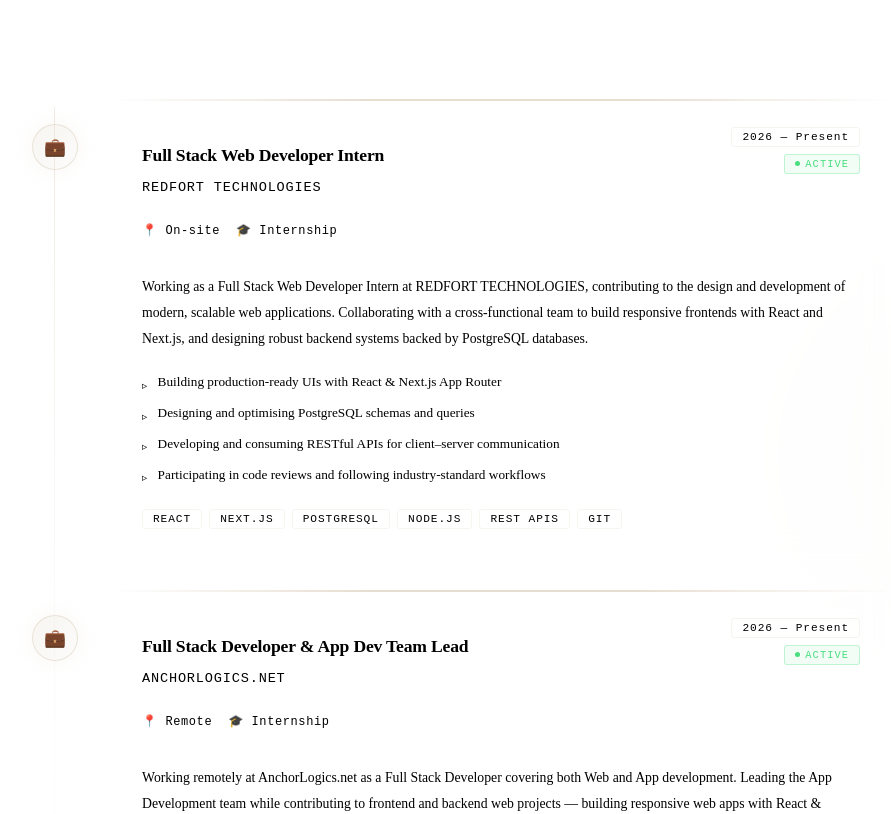
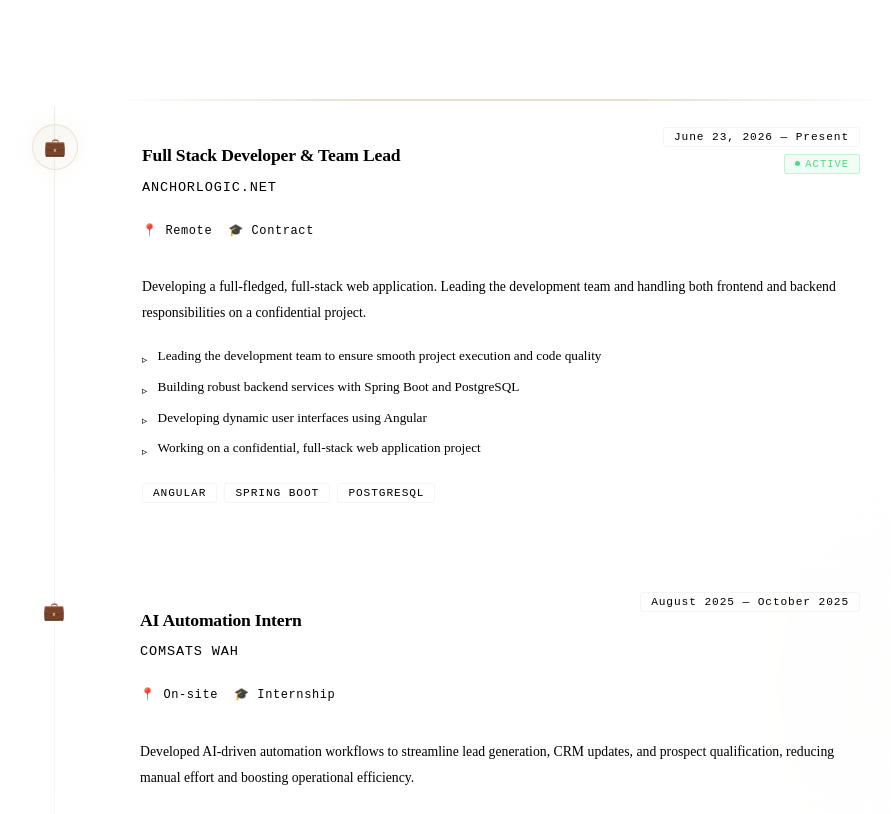
Before and after one commit to haseebahmedpk/haseeb-ahmed-portfolio, a React (Vite) app: page / in a window 1280 px wide. Shown: the part 1981-2795 px from the top of the page, without its empty margins (178-1069 px from the left). Built offline with nearby package versions, Linux system fonts and the light colour scheme; the HTML template or start-up script is replaced by a standard one.

Commit message:
Update hero section tags and experience details

```diff
--- a/src/components/Experience.jsx
+++ b/src/components/Experience.jsx
@@ -4,38 +4,64 @@
 
 const EXPERIENCES = [
   {
-    role: 'Full Stack Web Developer Intern',
-    company: 'REDFORT TECHNOLOGIES',
-    type: 'Internship',
-    duration: '2026 — Present',
+    role: 'Full Stack Developer & Team Lead',
+    company: 'AnchorLogic.Net',
+    type: 'Contract',
+    duration: 'June 23, 2026 — Present',
     status: 'current',
-    location: 'On-site',
-    stack: ['React', 'Next.js', 'PostgreSQL', 'Node.js', 'REST APIs', 'Git'],
-    description:
-      'Working as a Full Stack Web Developer Intern at REDFORT TECHNOLOGIES, contributing to the design and development of modern, scalable web applications. Collaborating with a cross-functional team to build responsive frontends with React and Next.js, and designing robust backend systems backed by PostgreSQL databases.',
+    location: 'Remote',
+    stack: ['Angular', 'Spring Boot', 'PostgreSQL'],
+    description: 'Developing a full-fledged, full-stack web application. Leading the development team and handling both frontend and backend responsibilities on a confidential project.',
     highlights: [
-      'Building production-ready UIs with React & Next.js App Router',
-      'Designing and optimising PostgreSQL schemas and queries',
-      'Developing and consuming RESTful APIs for client–server communication',
-      'Participating in code reviews and following industry-standard workflows',
+      'Leading the development team to ensure smooth project execution and code quality',
+      'Building robust backend services with Spring Boot and PostgreSQL',
+      'Developing dynamic user interfaces using Angular',
+      'Working on a confidential, full-stack web application project',
     ],
   },
   {
-    role: 'Full Stack Developer & App Dev Team Lead',
-    company: 'ANCHORLOGICS.NET',
+    role: 'AI Automation Intern',
+    company: 'Comsats Wah',
     type: 'Internship',
-    duration: '2026 — Present',
-    status: 'current',
+    duration: 'August 2025 — October 2025',
+    status: 'past',
+    location: 'On-site',
+    stack: ['n8n', 'Zapier', 'Webhooks', 'AI Automation'],
+    description: 'Developed AI-driven automation workflows to streamline lead generation, CRM updates, and prospect qualification, reducing manual effort and boosting operational efficiency.',
+    highlights: [
+      'Developed AI-driven automation workflows using n8n and Zapier',
+      'Integrated Webhooks to streamline lead generation and CRM updates',
+      'Reduced manual effort and boosted operational efficiency',
+    ],
+  },
+  {
+    role: 'AI Development Intern',
+    company: 'Capreg Soft',
+    type: 'Internship',
+    duration: 'June 2025 — August 2025',
+    status: 'past',
     location: 'Remote',
-    stack: ['React', 'Next.js', 'PostgreSQL', 'Flutter', 'Dart', 'Node.js', 'REST APIs', 'Git'],
-    description:
-      'Working remotely at AnchorLogics.net as a Full Stack Developer covering both Web and App development. Leading the App Development team while contributing to frontend and backend web projects — building responsive web apps with React & Next.js, scalable backends with PostgreSQL, and cross-platform mobile apps with Flutter.',
+    stack: ['LangChain', 'LangGraph', 'Python', 'AI Agents'],
+    description: 'Designed end-to-end AI solutions and agentic workflows for intelligent decision-making, multi-step task orchestration, and complex business logic execution.',
     highlights: [
-      'Leading the App Development team — planning, assigning tasks & reviewing code',
-      'Building cross-platform mobile applications using Flutter & Dart',
-      'Developing full-stack web apps with React, Next.js & PostgreSQL',
-      'Designing and consuming RESTful APIs across web and mobile platforms',
-      'Collaborating asynchronously in a remote-first, cross-functional team',
+      'Designed end-to-end AI solutions using LangChain and LangGraph',
+      'Built agentic workflows for intelligent decision-making',
+      'Implemented multi-step task orchestration and complex business logic execution',
+    ],
+  },
+  {
+    role: 'Frontend Development Intern',
+    company: 'Plan D. Studios',
+    type: 'Internship',
+    duration: 'June 2024 — August 2024',
+    status: 'past',
+    location: 'On-site',
+    stack: ['HTML', 'CSS', 'JavaScript', 'Bootstrap'],
+    description: 'Developed cross-browser web applications and landing pages, collaborating with the team to translate mockups into responsive, user-friendly interfaces.',
+    highlights: [
+      'Developed cross-browser web applications and landing pages',
+      'Translated design mockups into responsive, user-friendly interfaces',
+      'Collaborated effectively within a team environment',
     ],
   },
 ]
--- a/src/components/Hero.jsx
+++ b/src/components/Hero.jsx
@@ -153,8 +153,8 @@
                   className="profile-image"
                 />
               </div>
-              <div className="floating-badge badge-react">Web Dev</div>
-              <div className="floating-badge badge-node">DevOps</div>
+              <div className="floating-badge badge-react">Machine Learning</div>
+              <div className="floating-badge badge-node">Gen AI & LLMs</div>
               <div className="floating-badge badge-mongo">AI Automation</div>
             </div>
           </div>
```
